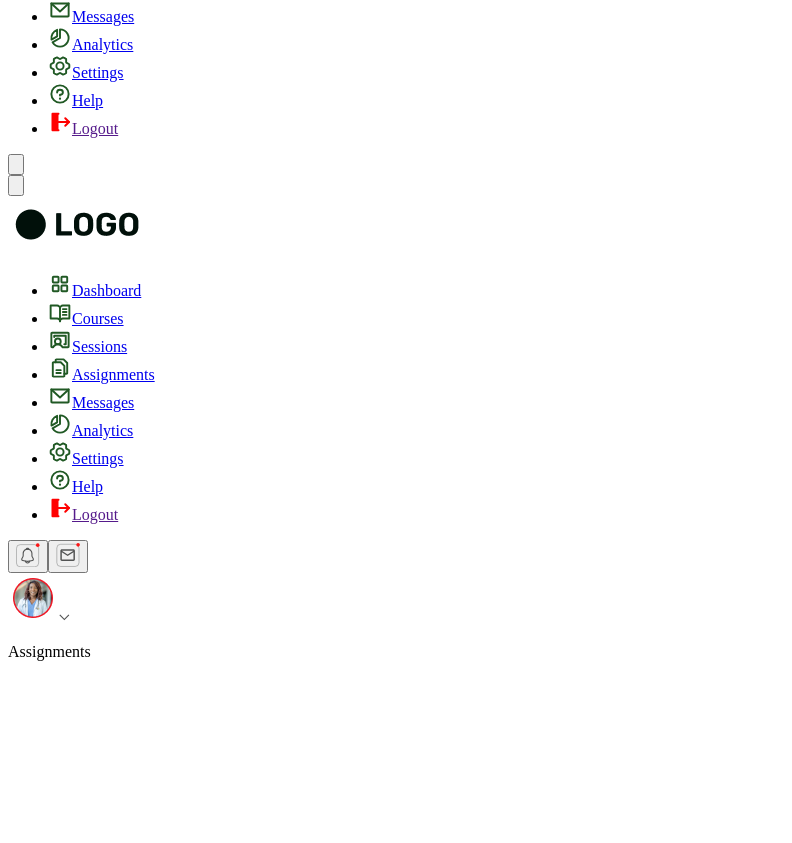
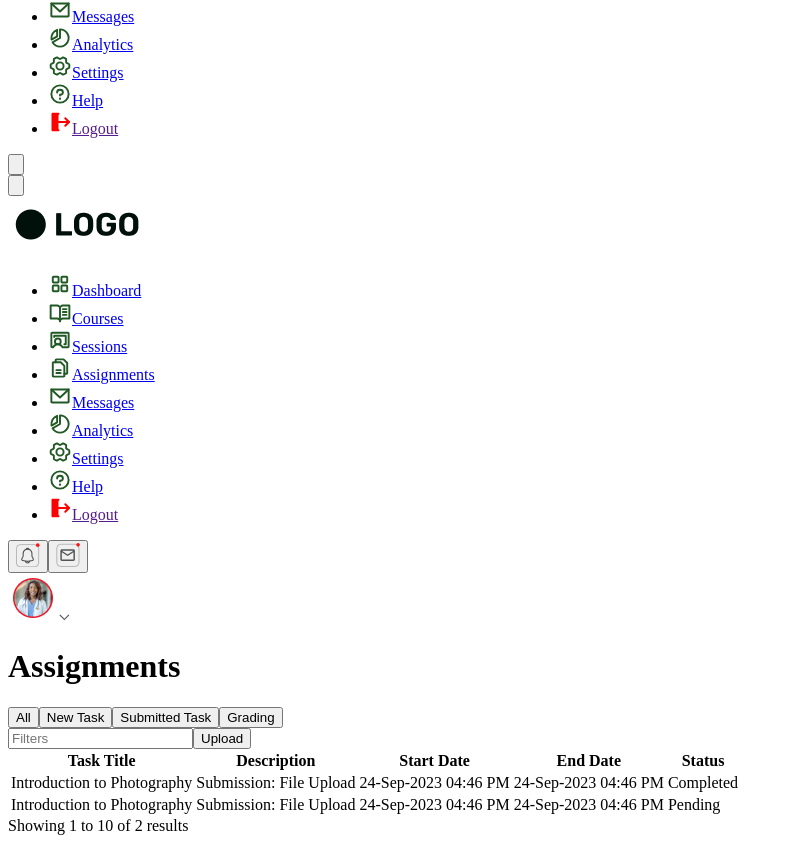
Before and after one commit to Omolara5861/superstar-mentors, a Next.js app: page /mentee-dashboard/assignments/Assignments in a window 1280 px wide. Shown: the part 198-1041 px from the top of the page, without its empty margins (0-792 px from the left). Before the commit the page ends 875 px from the top, so only its background shows below. Built offline with nearby package versions, Linux system fonts and the light colour scheme.

Commit message:
Add Assignments

```diff
--- a/src/pages/mentee-dashboard/assignments/Assignments.tsx
+++ b/src/pages/mentee-dashboard/assignments/Assignments.tsx
@@ -1,12 +1,94 @@
 import Wrapper from '../../../components/mentee-dashboard/wrapper/Wrapper';
+import Table from '../../../components/table/Table';
 
+type Assignment = {
+    taskTitle: string;
+    description: string;
+    startDate: string;
+    endDate: string;
+    status: string;
+};
 
-function AssignmentsPages() {
+const assignments: Assignment[] = [
+    {
+        taskTitle: "Introduction to Photography",
+        description: "Submission: File Upload",
+        startDate: "24-Sep-2023 04:46 PM",
+        endDate: "24-Sep-2023 04:46 PM",
+        status: "Completed",
+    },
+    {
+        taskTitle: "Introduction to Photography",
+        description: "Submission: File Upload",
+        startDate: "24-Sep-2023 04:46 PM",
+        endDate: "24-Sep-2023 04:46 PM",
+        status: "Pending",
+    },
+    // Add more assignments here...
+];
+
+const AssignmentsPage = () => {
+    const columns = [
+        { header: "Task Title", accessor: "taskTitle" },
+        { header: "Description", accessor: "description" },
+        { header: "Start Date", accessor: "startDate" },
+        { header: "End Date", accessor: "endDate" },
+        {
+            header: "Status",
+            accessor: "status",
+            render: (value: string) => (
+                <span
+                    className={`px-2 py-1 rounded-full text-xs ${value === "Completed"
+                            ? "bg-green-100 text-green-600"
+                            : "bg-yellow-100 text-yellow-600"
+                        }`}
+                >
+                    {value}
+                </span>
+            ),
+        },
+    ];
+
     return (
-        <>
-            <p>Assignments</p>
-        </>
+        <div className="p-6 bg-gray-50 min-h-screen">
+            {/* Header */}
+            <h1 className="text-2xl font-bold mb-6">Assignments</h1>
 
+            {/* Filters */}
+            <div className="flex items-center space-x-4 mb-4">
+                <button className="px-4 py-2 bg-green-600 text-white rounded shadow hover:bg-green-700">
+                    All
+                </button>
+                <button className="px-4 py-2 bg-white border border-gray-300 rounded shadow hover:bg-gray-50">
+                    New Task
+                </button>
+                <button className="px-4 py-2 bg-white border border-gray-300 rounded shadow hover:bg-gray-50">
+                    Submitted Task
+                </button>
+                <button className="px-4 py-2 bg-white border border-gray-300 rounded shadow hover:bg-gray-50">
+                    Grading
+                </button>
+                <div className="ml-auto flex items-center space-x-2">
+                    <input
+                        type="text"
+                        placeholder="Filters"
+                        className="px-3 py-2 border border-gray-300 rounded shadow-sm"
+                    />
+                    <button className="px-4 py-2 bg-green-600 text-white rounded shadow hover:bg-green-700">
+                        Upload
+                    </button>
+                </div>
+            </div>
+
+            {/* Table */}
+            <Table data={assignments} columns={columns} />
+
+            {/* Pagination */}
+            <div className="mt-4 text-sm text-gray-600">
+                Showing 1 to 10 of {assignments.length} results
+            </div>
+        </div>
     );
-}
-export default Wrapper(AssignmentsPages);
+};
+
+export default Wrapper(AssignmentsPage);
```
